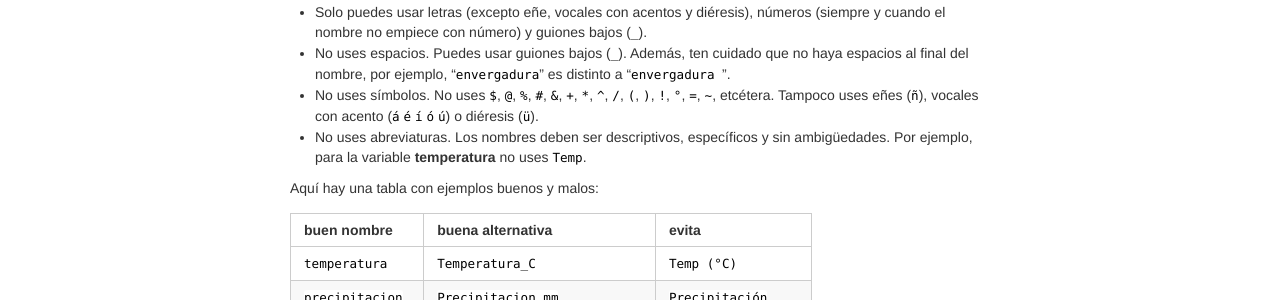
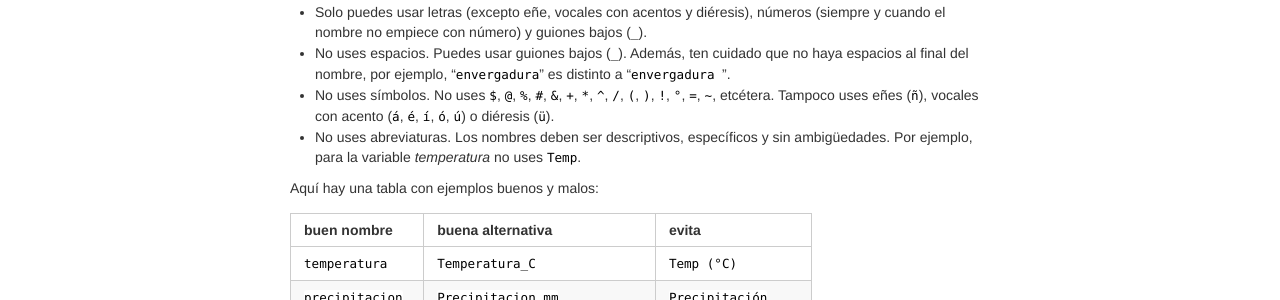
Before and after one commit to MaritzaB/datos_en_excel, a Jekyll site: the page built from pages/nomenclatura.md, in a window 1280 px wide. Shown: the part 230-530 px from the top of the page. Built offline with Jekyll 4.4.1, drawn with Linux system fonts in a browser that asks for light colours.

Commit message:
Agrega comas

```diff
--- a/pages/nomenclatura.md
+++ b/pages/nomenclatura.md
@@ -10,8 +10,8 @@ Al nombrar archivos o columnas:
 
 - Solo puedes usar letras (excepto eñe, vocales con acentos y diéresis), números (siempre y cuando el nombre no empiece con número) y guiones bajos (`_`).
 - No uses espacios. Puedes usar guiones bajos (`_`). Además, ten cuidado que no haya espacios al final del nombre, por ejemplo, "`envergadura`" es distinto a "`envergadura `".
-- No uses símbolos. No uses `$`, `@`, `%`, `#`, `&`, `+`, `*`, `^`, `/`, `(`, `)`, `!`, `°`, `=`, `~`, etcétera. Tampoco uses eñes (`ñ`), vocales con acento (`á` `é` `í` `ó` `ú`) o diéresis (`ü`).
-- No uses abreviaturas. Los nombres deben ser descriptivos, específicos y sin ambigüedades. Por ejemplo, para la variable **temperatura** no uses `Temp`.
+- No uses símbolos. No uses `$`, `@`, `%`, `#`, `&`, `+`, `*`, `^`, `/`, `(`, `)`, `!`, `°`, `=`, `~`, etcétera. Tampoco uses eñes (`ñ`), vocales con acento (`á`, `é`, `í`, `ó`, `ú`) o diéresis (`ü`).
+- No uses abreviaturas. Los nombres deben ser descriptivos, específicos y sin ambigüedades. Por ejemplo, para la variable *temperatura* no uses `Temp`.
 
 Aquí hay una tabla con ejemplos buenos y malos:
 
```
